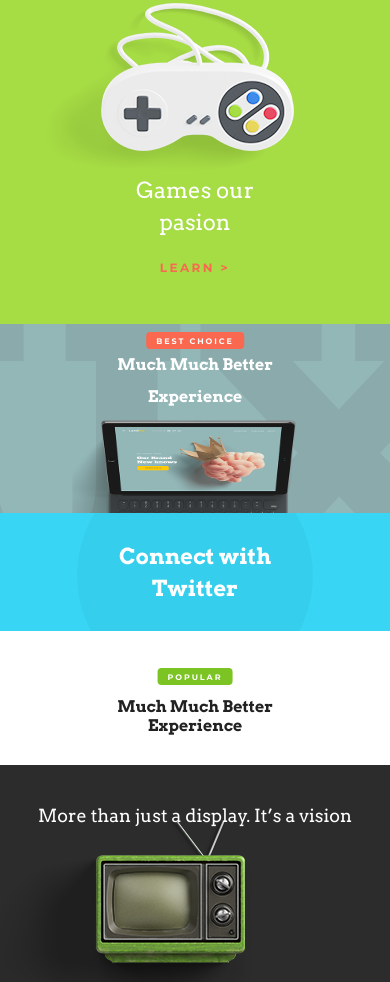
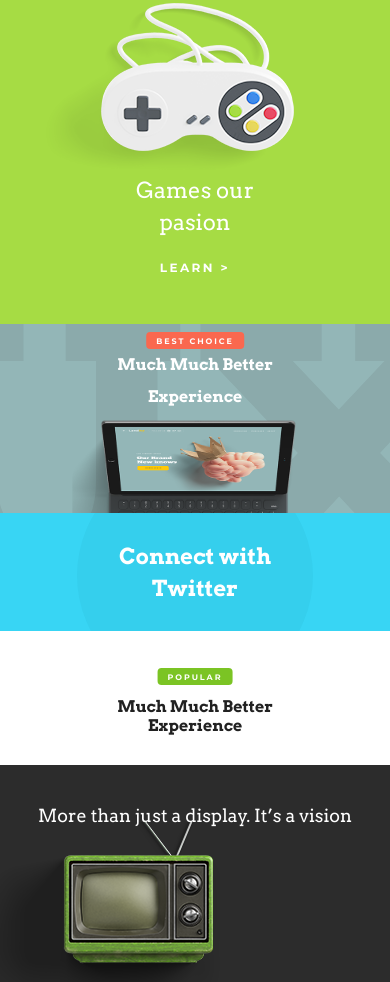
Before and after one commit to Romkandeveloper/grid, a plain HTML site: page index.html in a window 390 px wide. Shown: the part 1515-2497 px from the top of the page. Drawn offline with Linux system fonts and the light colour scheme; some icons are missing.

Commit message:
bug fixed

```diff
--- a/#source/scss/main.scss
+++ b/#source/scss/main.scss
@@ -627,7 +627,7 @@
     &__link{
         @media(max-width: 915px){
             &{
-                color: #fa684f;
+                color: #ffffff;
             }
         }
     }
@@ -873,7 +873,7 @@
         }
         @media(max-width: 850px){
             &{
-                left: -5%;
+                left: -13%;
             }
         }
     }
```
Also changed, not shown: css/main.css.
